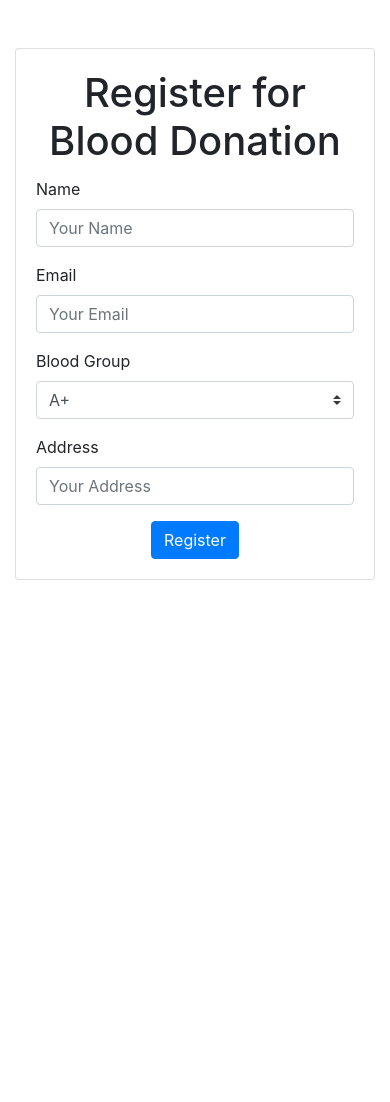
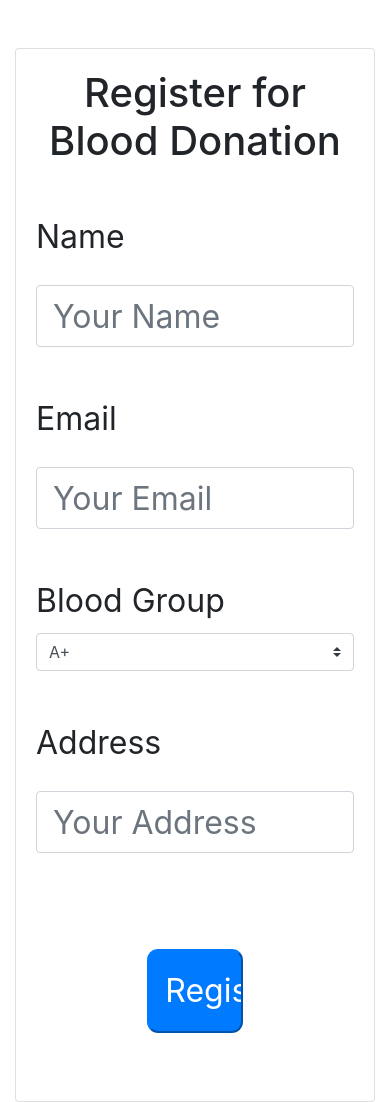
Before and after one commit to Luckysolanki902/blooddonation, a Flask app: page /registration in a window 390 px wide. Before the commit the page ends 580 px from the top, so only its background shows below. Run offline with Flask 3, Linux system fonts and the light colour scheme; some libraries are stand-ins or nearby versions.

Commit message:
improved form for phones

```diff
--- a/app.py
+++ b/app.py
@@ -116,4 +116,4 @@ def registration():
     return render_template('registration.html', form=form)
 
 if __name__ == '__main__':
-    app.run(debug=False)
+    app.run(debug=True)
--- a/templates/registration.html
+++ b/templates/registration.html
@@ -6,10 +6,50 @@
     <link rel="stylesheet" href="{{ url_for('static', filename='style.css') }}">
     <!-- Include Bootstrap CSS (add the appropriate link to Bootstrap CSS) -->
     <link rel="stylesheet" href="https://stackpath.bootstrapcdn.com/bootstrap/4.5.2/css/bootstrap.min.css">
+
+    <style>
+        @media (min-width: 900px) {
+            .form-control-label {
+                font-size: 1rem;
+            }
+
+            .form-control {
+                font-size: 1rem;
+                margin: 0.7rem auto;
+                padding: 0.7rem;
+            }
+
+            .form-group {
+                margin: 1.5rem auto;
+            }
+        }
+
+        .form-control-label {
+            font-size: 2rem;
+        }
+
+        .form-control {
+            font-size: 2rem;
+            margin: 1rem auto;
+            padding: 1rem;
+        }
+
+        .form-group {
+            margin: 3rem auto;
+        }
+
+        .btn-lg {
+            width: 30%;
+            font-size: 2rem;
+            padding: 1rem;
+            border-radius: 0.7rem;
+            margin: 3rem auto;
+        }
+    </style>
 </head>
 
 <body>
-    <div class="container mt-5">
+    <div class="container-fluid mt-5">
         <div class="row justify-content-center">
             <div class="col-12">
                 <div class="card">
@@ -34,7 +74,7 @@
                                 {{ form.address(class="form-control", placeholder="Your Address") }}
                             </div>
                             <div class="text-center">
-                                {{ form.submit(class="btn btn-primary") }}
+                                {{ form.submit(class="btn-lg btn-primary") }}
                             </div>
                         </form>
                     </div>
@@ -47,5 +87,4 @@
     <script src="https://cdn.jsdelivr.net/npm/@popperjs/core@2.9.3/dist/umd/popper.min.js"></script>
     <script src="https://stackpath.bootstrapcdn.com/bootstrap/4.5.2/js/bootstrap.min.js"></script>
 </body>
-
 </html>
```
Also changed, not shown: static/style2.css (added, +68 -0 lines).
